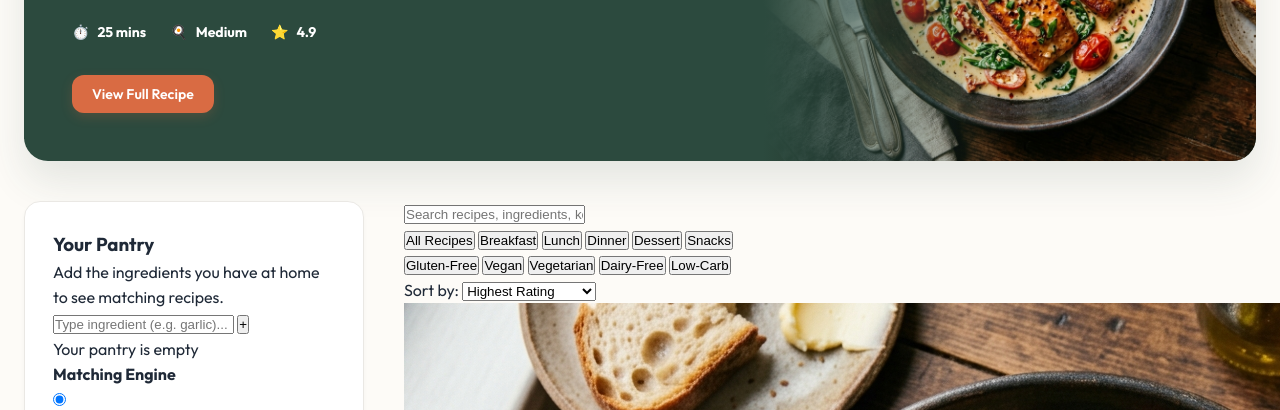
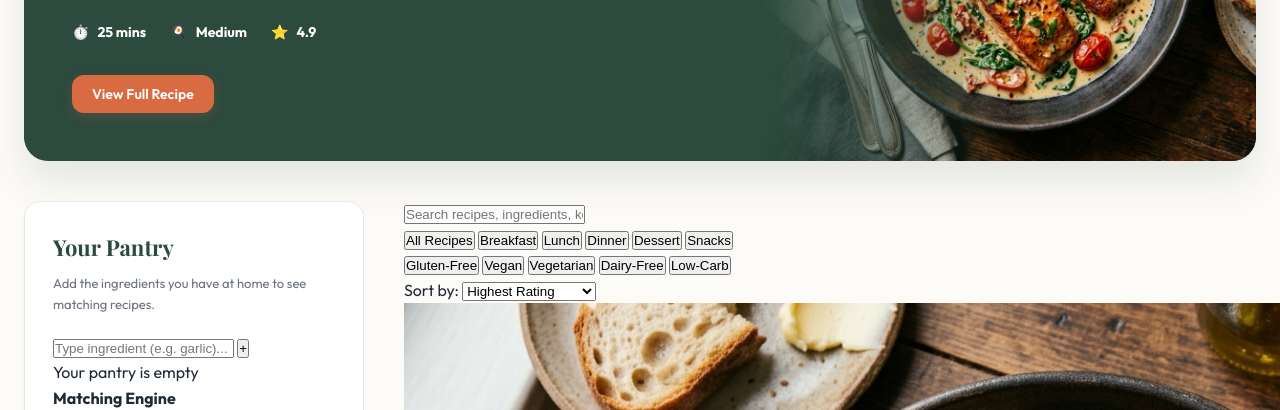
Before and after one commit to ShivanshDahiya5/PantryChef, a website built with Vite: page index.html in a window 1280 px wide. Shown: the part 370-780 px from the top of the page. Built offline with nearby package versions, Linux system fonts and the light colour scheme; files whose address does not match are found by name; a web font is replaced by a local one.

Commit message:
Add styles for pantry card header and subtitle with font and color adjustments

```diff
--- a/src/style.css
+++ b/src/style.css
@@ -243,3 +243,16 @@ text-transform: uppercase;
   position: sticky;
   top: 24px;
 }
+
+.pantry-card h3 {
+  font-family: var(--font-heading);
+  font-size: 22px;
+  color: var(--primary);
+  margin-bottom: 8px;
+}
+
+.pantry-subtitle {
+  font-size: 13px;
+  color: var(--text-muted);
+  margin-bottom: 20px;
+}
```
